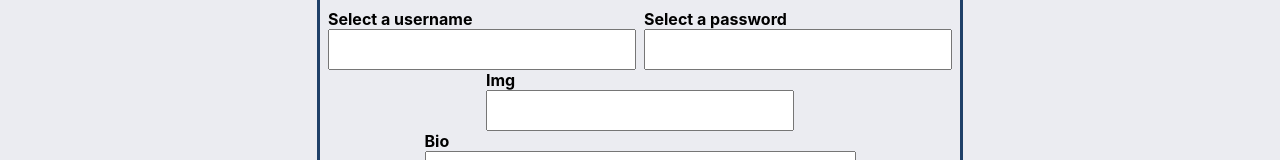
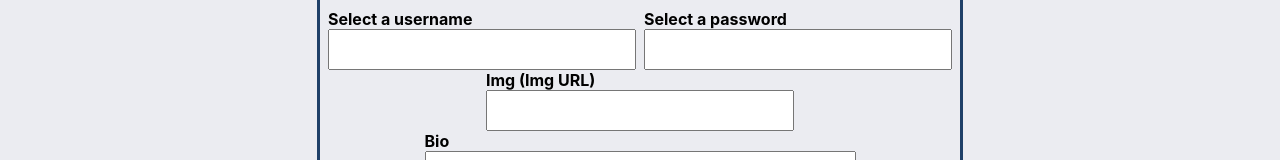
Before and after one commit to jarrod847/Nimbus-Front-End, a React (Create React App) app: page /signup in a window 1280 px wide. Shown: the part 232-392 px from the top of the page. Built offline with nearby package versions, Linux system fonts and the light colour scheme.

Commit message:
clarified that img is img url

```diff
--- a/src/Components/login-and-sign/signUp.js
+++ b/src/Components/login-and-sign/signUp.js
@@ -51,7 +51,7 @@ const SignUp = (props) => {
           />
         </span>{" "}
         <span className="signupSpan">
-          <b>Img</b>
+          <b>Img (Img URL)</b>
           <input name="img" onChange={handleSignUp} value={form.img} />
         </span>{" "}
         <span className="signupSpan">
```
